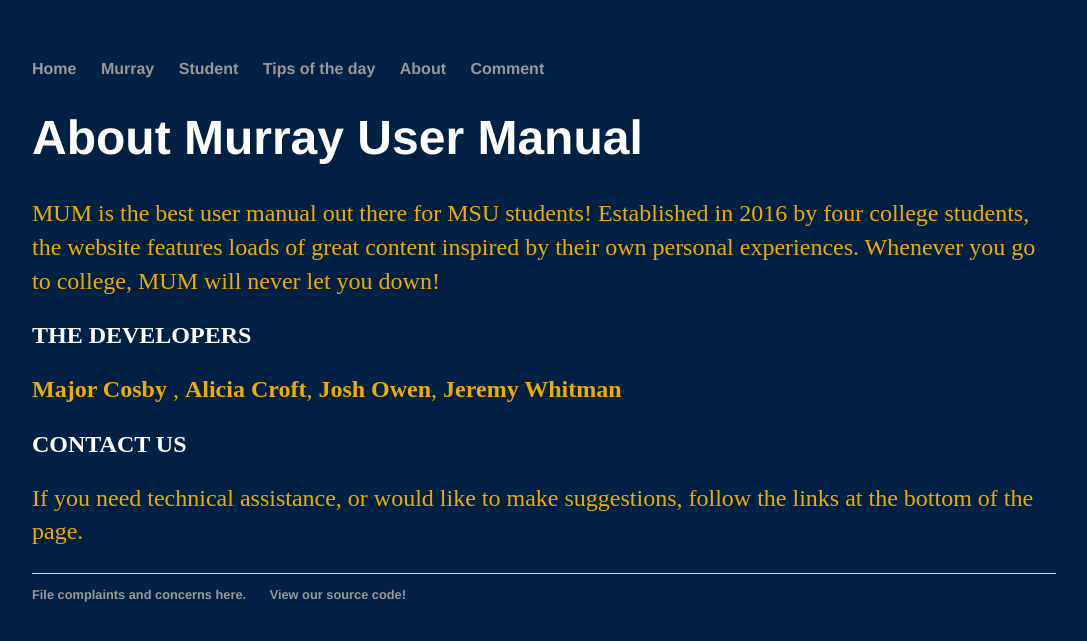
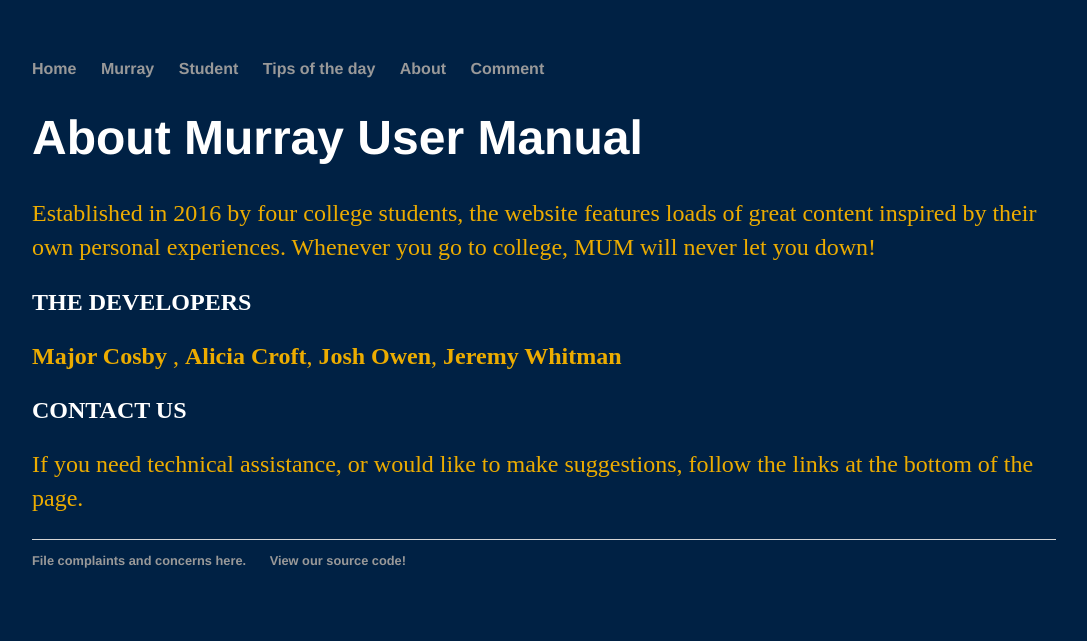
Before and after one commit to rowen2/rowen2.github.io, a Jekyll site: the page built from about/index.html, in a window 1280 px wide. Shown: the top 641 px of the page, without its empty margins (96-1183 px from the left). Built offline with Jekyll 4.4.1, drawn with Linux system fonts in a browser that asks for light colours.

Commit message:
Update index.html

```diff
--- a/about/index.html
+++ b/about/index.html
@@ -9,7 +9,7 @@
 	<body>
 		<div class="about">
 			<h1>About Murray User Manual</h1>
-			<p> MUM is the best user manual out there for MSU students! Established in 2016 by four college students, the website
+			<p> Established in 2016 by four college students, the website
 			features loads of great content inspired by their own personal experiences. Whenever you go to college,
 			MUM will never let you down!</p>
 			<h2> THE DEVELOPERS </h2>
```
